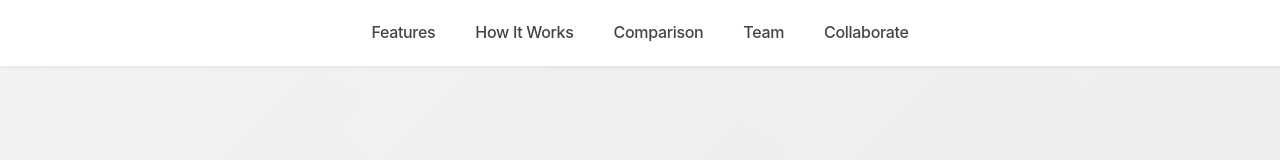
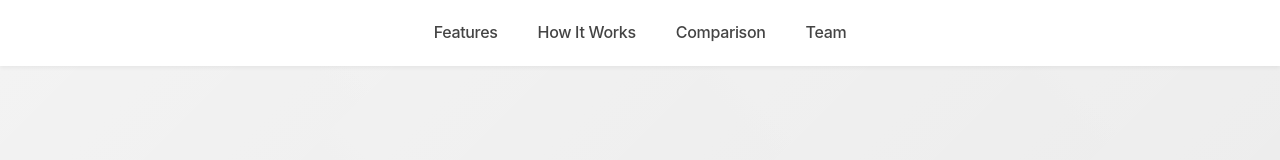
Before and after one commit to R1shiY/Nexflow-Website, a plain HTML site: page index.html in a window 1280 px wide. Shown: the top 160 px of the page. Drawn offline with Linux system fonts and the light colour scheme.

Commit message:
Update index.html

```diff
--- a/index.html
+++ b/index.html
@@ -825,8 +825,7 @@
  <a href="#how-it-works">How It Works</a>
  <a href="#comparison">Comparison</a>
  <a href="#team">Team</a>
- <a href="b2b.html">Collaborate</a>
- </nav>
+</nav>
  </div>
  </div>
  </div>
```
